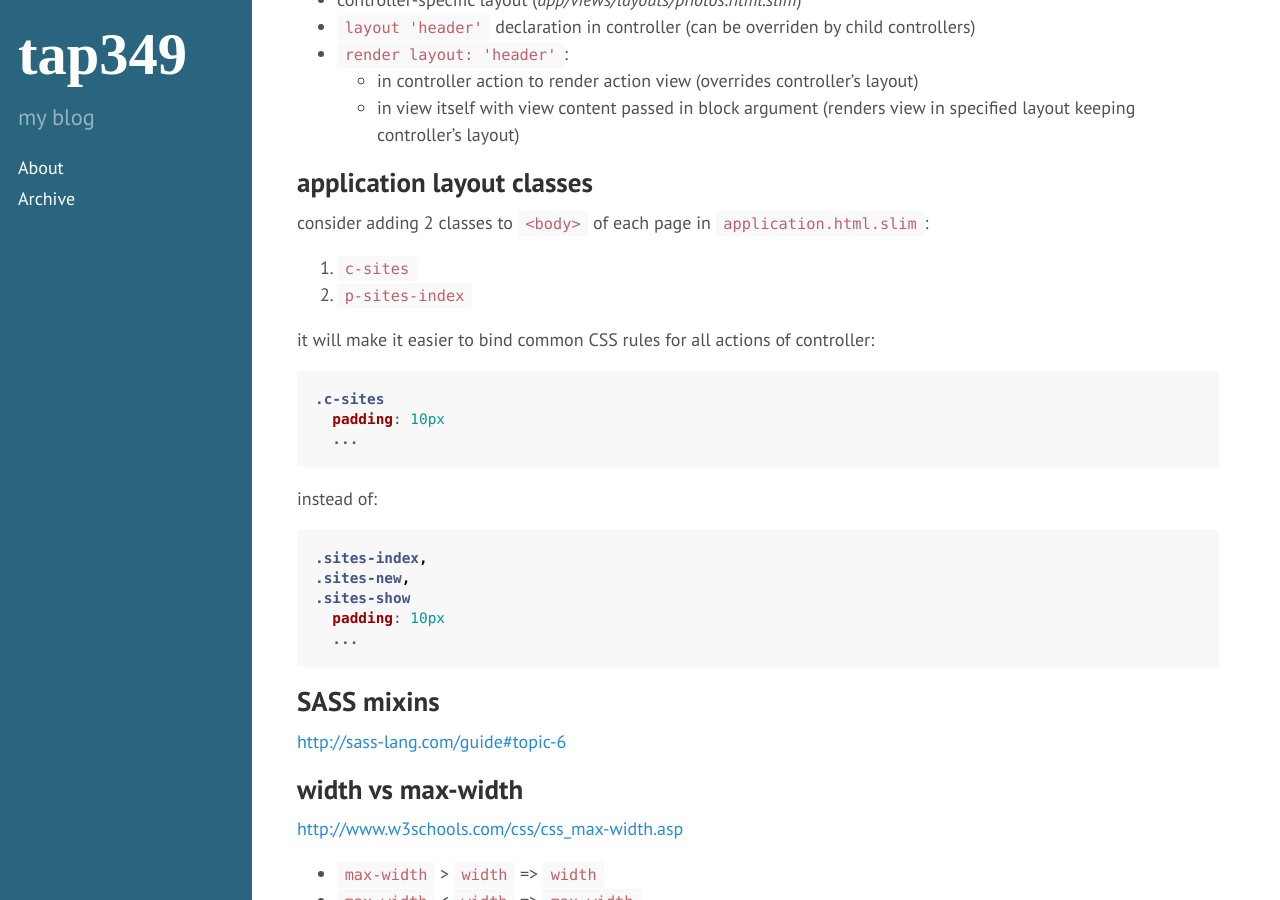
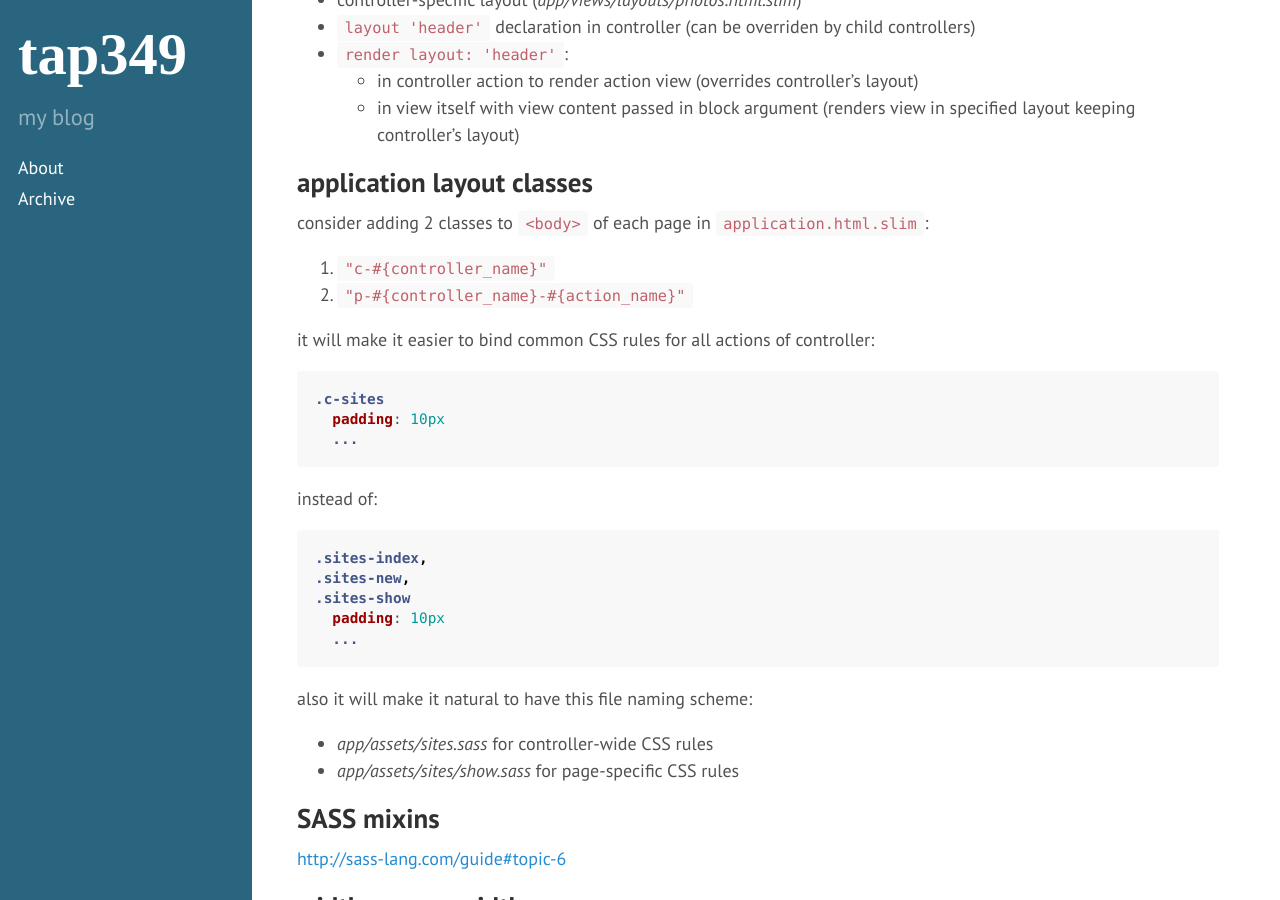
Before and after one commit to tap349/tap349.github.io, a Jekyll site: the page built from _posts/2016-04-21-makeup.md, in a window 1280 px wide and 900 px high, scrolled down 354 px. Built offline with Jekyll 4.4.1, drawn with Linux system fonts in a browser that asks for light colours.

Commit message:
update 2016-05-01_16:38:06

````diff
--- a/_posts/2016-04-21-makeup.md
+++ b/_posts/2016-04-21-makeup.md
@@ -30,8 +30,8 @@ looking up current layout in Rails (more specific match wins):
 
 consider adding 2 classes to `<body>` of each page in `application.html.slim`:
 
-1. `c-sites`
-2. `p-sites-index`
+1. `"c-#{controller_name}"`
+2. `"p-#{controller_name}-#{action_name}"`
 
 it will make it easier to bind common CSS rules for all actions of controller:
 
@@ -50,6 +50,11 @@ instead of:
   padding: 10px
   ...
 ```
+
+also it will make it natural to have this file naming scheme:
+
+- _app/assets/sites.sass_ for controller-wide CSS rules
+- _app/assets/sites/show.sass_ for page-specific CSS rules
 
 ## SASS mixins
 
````
